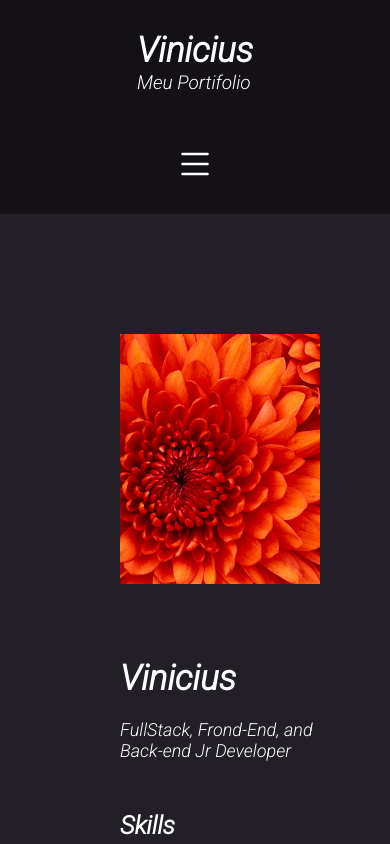
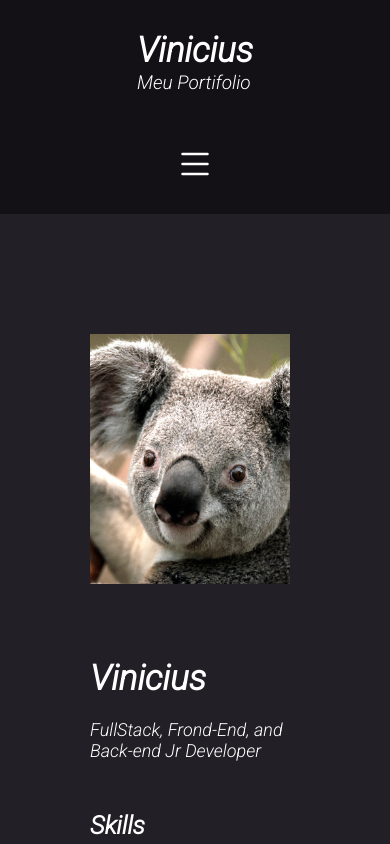
Before and after one commit to viniciusgasparino/Portifolio, a Next.js app: page / in a window 390 px wide. Shown: the top 844 px of the page. Built offline with nearby package versions, Linux system fonts and the light colour scheme.

Commit message:
Ajustando responsivo

```diff
--- a/src/components/header/Header.jsx
+++ b/src/components/header/Header.jsx
@@ -68,8 +68,6 @@ const StyledMobile = styled.nav`
   }
 `
 
-
-
 function Header(){
   const [open,setOpen] = useState(false)
 
@@ -110,9 +108,7 @@ function Header(){
       {
         open && <MenuMobile/>
       }
-
       </StyledMobile>
-
     </StyledHeader>
   )
 }
--- a/src/components/menuMobile/MenuMobile.jsx
+++ b/src/components/menuMobile/MenuMobile.jsx
@@ -12,13 +12,12 @@ const StyledMenuMobile = styled.ul`
   left: 0;
   z-index: 4;
   background-color: black;
+  transition: 0.7s;
 
 
   @media (max-width: 700px){
     display: flex;
     flex-direction: column;
-
-
 
     li{
       list-style-type: none;
--- a/src/components/section/Section.jsx
+++ b/src/components/section/Section.jsx
@@ -27,6 +27,7 @@ const StyledContainer = styled.div`
   @media (max-width: 700px){
     width: 100%;
     margin-bottom: 70px;
+    margin-left: 70px;
   }
 `
 
@@ -53,7 +54,7 @@ function Section(){
     <>
       <StyledSection>
         <StyledContainer>
-          <Foto img={"../img/foto.jpg"} width={"400px"}/>
+          <Foto img={"../img/koala.jpg"} width={"400px"}/>
         </StyledContainer>
         <StyledContainer>
         <Subtitle text="Vinicius"/>
--- a/src/components/sectionContact/SectionContact.jsx
+++ b/src/components/sectionContact/SectionContact.jsx
@@ -22,7 +22,7 @@ const StyledContainer = styled.div`
   display: flex;
   flex-direction: column;
   align-items: left;
-  margin-left: 40px;
+  margin-left: 10px;
   gap: 30px;
   color: white;
   font-size: 25px;
```
Also changed, not shown: public/img/Koala.jpg (added), public/img/foto.jpg (deleted).
